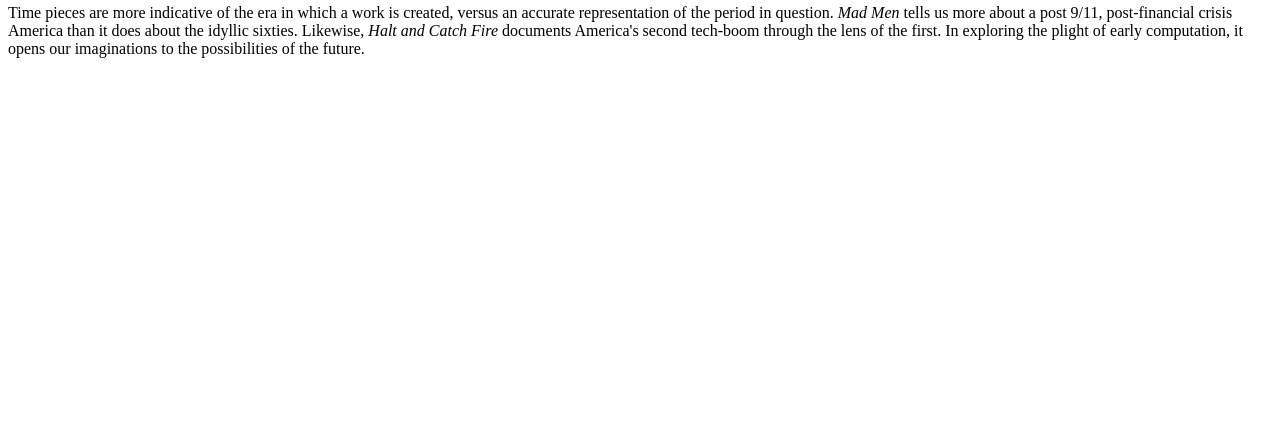
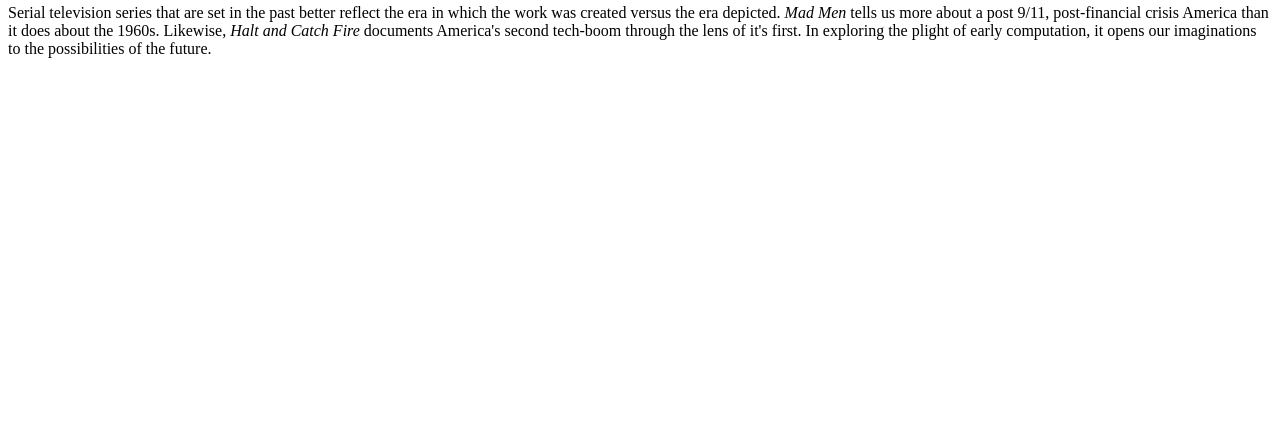
Before and after one commit to onsequence/on-sequence.com, a plain HTML site: page haltandcatchfire.html in a window 1280 px wide. Shown: the part 363-800 px from the top of the page. Drawn offline with Linux system fonts and the light colour scheme.

Commit message:
Update haltandcatchfire.html

```diff
--- a/haltandcatchfire.html
+++ b/haltandcatchfire.html
@@ -3,6 +3,6 @@
 <body>
 <h3>halt and catch fire</h3>
   <p><img src="https://raw.githubusercontent.com/onsequence/onsequence.github.io/master/joe.png" alt="trapped" width="448" height="288" /></p>
-<p>Time pieces are more indicative of the era in which a work is created, versus an accurate representation of the period in question.&nbsp;<em>Mad Men</em> tells us more about a post 9/11, post-financial crisis America than it does about the idyllic sixties. Likewise,&nbsp;<em>Halt and Catch Fire</em> documents America's second tech-boom through the lens of the first. In exploring the plight of early computation, it opens our imaginations to the possibilities of the future.&nbsp;</p>
+<p>Serial television series that are set in the past better reflect the era in which the work was created versus the era depicted.&nbsp;<em>Mad Men</em> tells us more about a post 9/11, post-financial crisis America than it does about the 1960s. Likewise,&nbsp;<em>Halt and Catch Fire</em> documents America's second tech-boom through the lens of it's first. In exploring the plight of early computation, it opens our imaginations to the possibilities of the future.&nbsp;</p>
 </body>
 </html>
```
